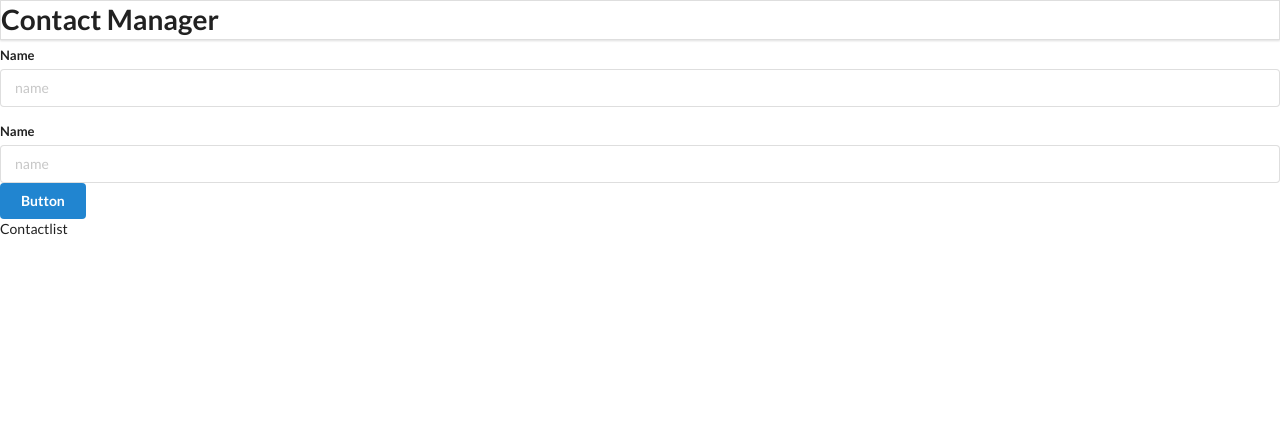
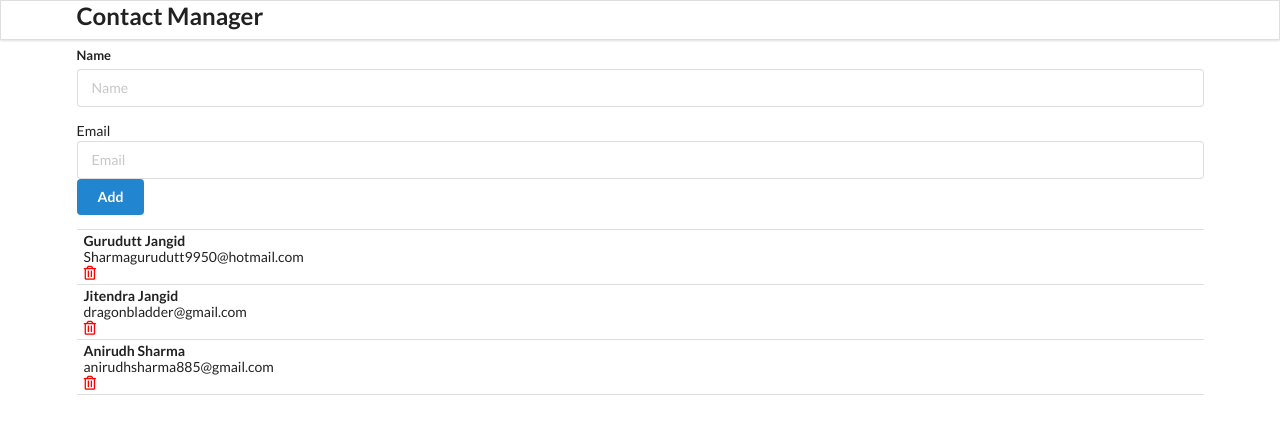
Before and after one commit to GuruduttJangid97/Contact_App, a React (Create React App) app: page / in a window 1280 px wide. Shown: the top 434 px of the page. Built offline with nearby package versions, Linux system fonts and the light colour scheme.

Commit message:
Contact Card Added

```diff
--- a/src/components/AddContacts.js
+++ b/src/components/AddContacts.js
@@ -1,23 +1,21 @@
 import React from 'react';
 
-const x = React.Component;
-
-class AddContact extends x {
+class AddContact extends React.Component {
     render(){
         return(
             <div className='ui main'>
-                <h2>AddContact</h2>
+                <h2>Add To Contacts</h2>
                 <form className='ui form'>
                     <div className='field'>
                         <label>Name</label>
-                        <input type="Text" name="name" placeholder='name'/>
-                     </div>
-                    <div className='field'>
-                        <label>Name</label>
-                        <input type="Text" name="name" placeholder='name'/>
-                     </div>
-                    </form>
-                    <button className='ui button blue'>Button</button>
+                        <input type="text" name="name" placeholder="Name" />
+                    </div>
+                    <div className='Email'>
+                        <label>Email</label>
+                        <input type="Email" name="Email" placeholder="Email" />
+                    </div>
+                    <button className='ui button blue'>Add</button>
+                </form>
             </div>
         );
     }
--- a/src/components/App.js
+++ b/src/components/App.js
@@ -1,15 +1,34 @@
 import React from 'react';
 import Header from './Header'
 import AddContact from './AddContacts';
-import ContacTlist from './ContactList'
+import ContactList from './ContactList'
 import './App.css';
 
 function App() {
+  const contacts = [
+    {
+      id: 1,
+      name: "Gurudutt Jangid",
+      email: "Sharmagurudutt9950@hotmail.com"
+    },
+    {
+      id: 2,
+      name: "Jitendra Jangid",
+      email: "dragonbladder@gmail.com"
+    },
+    {
+      id: 1,
+      name: "Anirudh Sharma",
+      email: "anirudhsharma885@gmail.com"
+    }
+  ]
+
+
   return (
-    <div>
+    <div className="ui container">
       <Header/>
       <AddContact/>
-      <ContacTlist/>
+      <ContactList contacts={contacts}/>
     </div>
   );
 }
--- a/src/components/ContactList.js
+++ b/src/components/ContactList.js
@@ -1,9 +1,17 @@
 import React from 'react'
+import Contactcard from './Contactcard';
 
-const ContactList = () => {
-  return (
-    <div>Contactlist</div>
- )
+const ContactList = (props) => {
+  const renderContactList = props.contacts.map((contacts)=>{
+    return(
+      <Contactcard contacts={contacts}></Contactcard>
+    );
+  })
+  return(
+    <div className='ui celled list'>
+      {renderContactList}
+    </div>
+  );
 }
 
-export default ContactList
+export default ContactList;
--- a/src/components/Contactcard.js
+++ b/src/components/Contactcard.js
@@ -0,0 +1,16 @@
+import React from 'react';
+
+const CardContact = (props) =>{
+    const {id, name, email} = props.contacts;
+    return(
+      <div className='item'>
+        <div className='content'>
+          <div className='header'>{name}</div>
+          <div>{email}</div>
+        </div>
+        <i className='trash alternate outline icon' style={{color: "red", marginTop: "7px"}}></i>
+      </div>
+    );
+}
+
+export default CardContact;
--- a/src/components/Header.js
+++ b/src/components/Header.js
@@ -4,7 +4,9 @@ export const Header = () => {
     return(
         <div>
             <div className='ui fixed menu'>
-                <h1>Contact Manager</h1>
+                <div className='ui container center'>
+                    <h2>Contact Manager</h2>
+                </div>
             </div>
         </div>
     )
```
